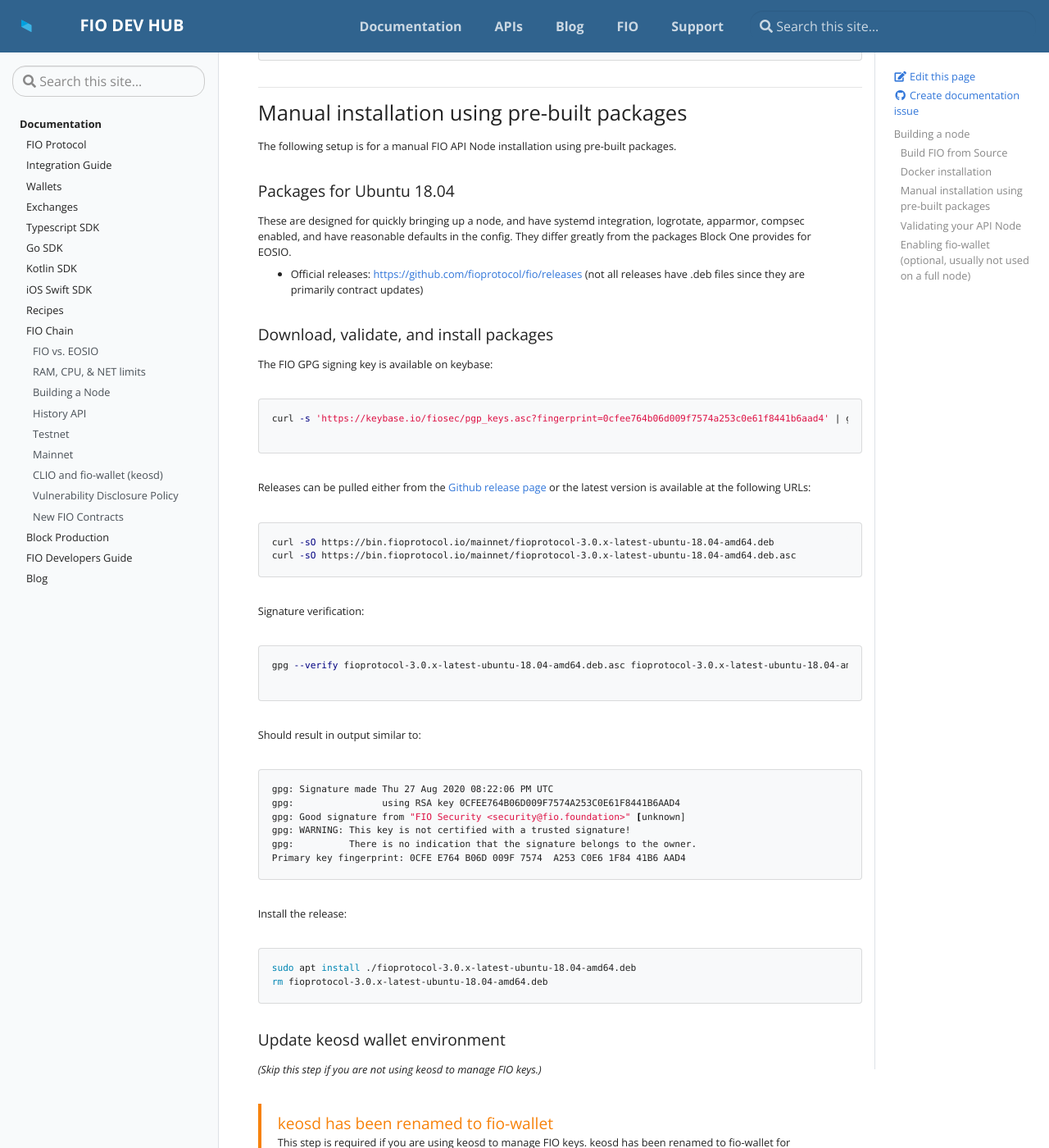
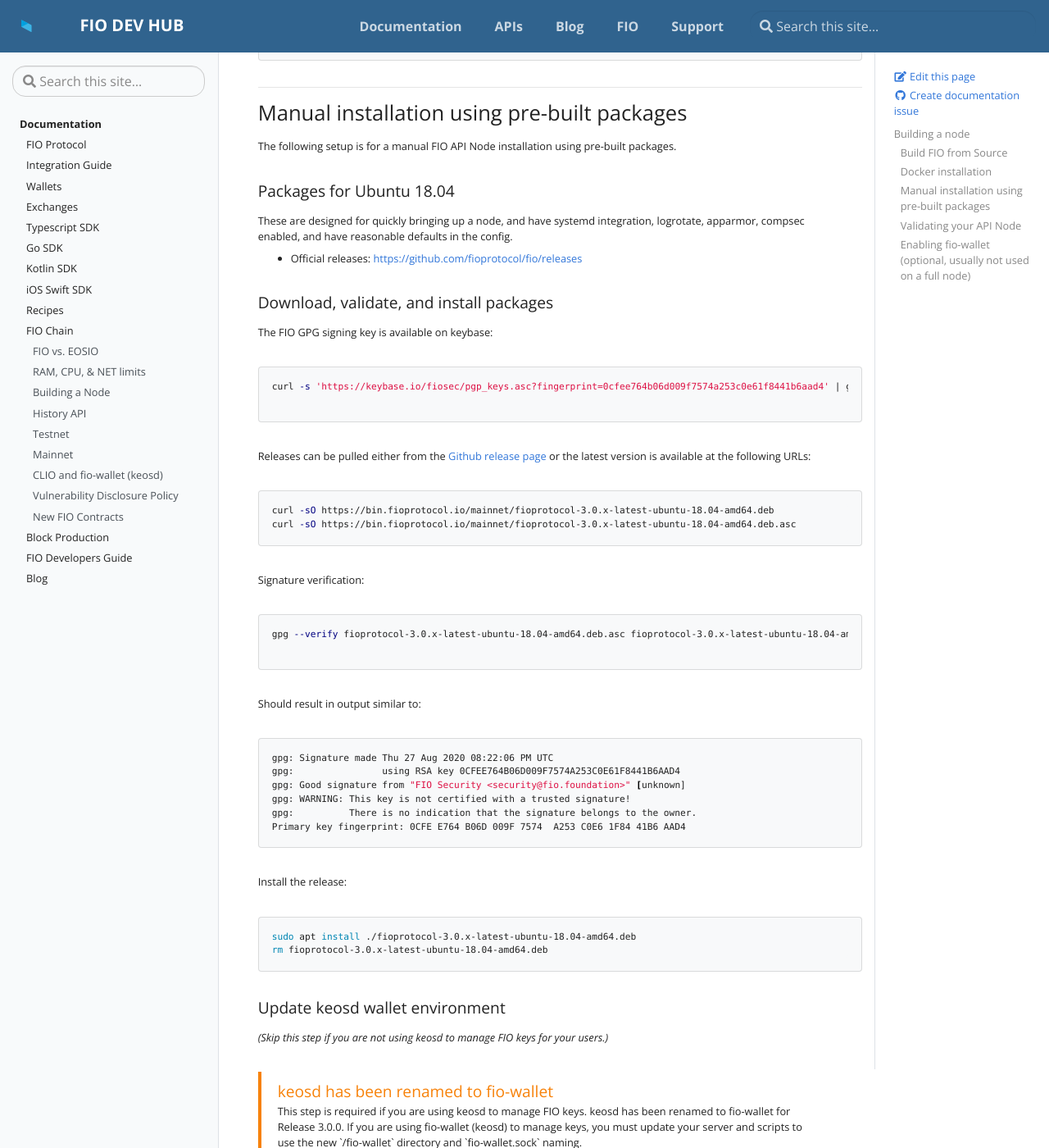
Before and after one commit to fioprotocol/fio-devhub, a Jekyll site: the page built from _docs/chain/node-build.md, in a window 1280 px wide and 1400 px high, scrolled down 3852 px. Shown: the whole window at 82% size. Built offline with Jekyll 4.4.1, drawn with Linux system fonts in a browser that asks for light colours; some of the changed text lies outside the part shown.

Commit message:
Addl updates

```diff
--- a/_docs/chain/node-build.md
+++ b/_docs/chain/node-build.md
@@ -156,9 +156,9 @@ The following setup is for a manual FIO API Node installation using pre-built pa
 
 #### Packages for Ubuntu 18.04
 
-These are designed for quickly bringing up a node, and have systemd integration, logrotate, apparmor, compsec enabled, and have reasonable defaults in the config. They differ greatly from the packages Block One provides for EOSIO.
+These are designed for quickly bringing up a node, and have systemd integration, logrotate, apparmor, compsec enabled, and have reasonable defaults in the config.
 
-* Official releases: <https://github.com/fioprotocol/fio/releases>{:target="_blank"} (not all releases have .deb files since they are primarily contract updates)
+* Official releases: <https://github.com/fioprotocol/fio/releases>{:target="_blank"}
 
 #### Download, validate, and install packages
 
@@ -203,7 +203,7 @@ rm fioprotocol-3.0.x-latest-ubuntu-18.04-amd64.deb
 
 #### Update keosd wallet environment
 
-*(Skip this step if you are not using keosd to manage FIO keys.)*
+*(Skip this step if you are not using keosd to manage FIO keys for your users.)*
 
 {% include alert.html type="warning" title="keosd has been renamed to fio-wallet"  content="This step is required if you are using keosd to manage FIO keys. keosd has been renamed to fio-wallet for Release 3.0.0. If you are using fio-wallet (keosd) to manage keys, you must update your server and scripts to use the new `/fio-wallet` directory and `fio-wallet.sock` naming." %}
 
```
Also changed, not shown: other parts of _docs/chain/node-build.md (+1 -1 lines), _posts/2021-05-20-partner-upgrade.md (+2 -2 lines).
